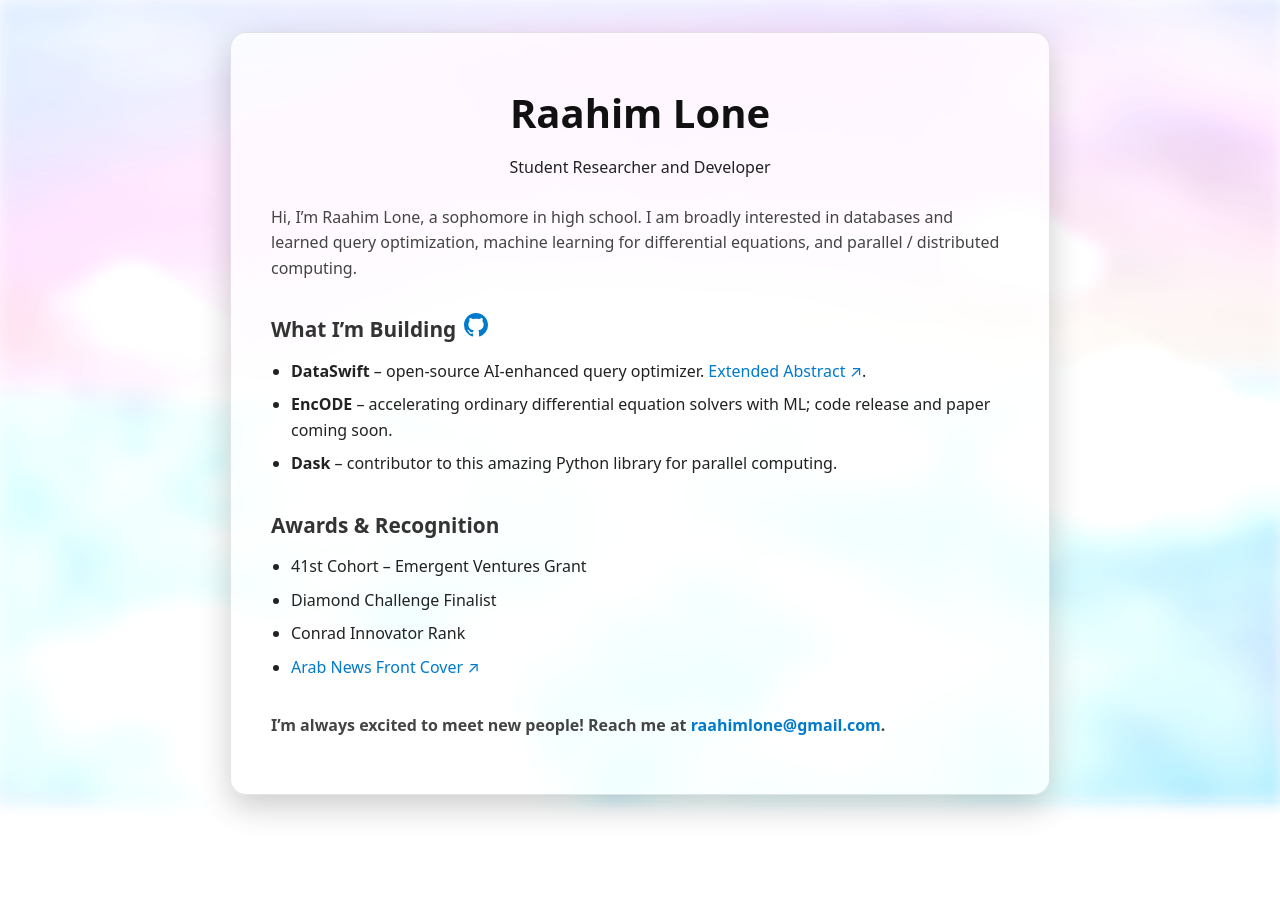
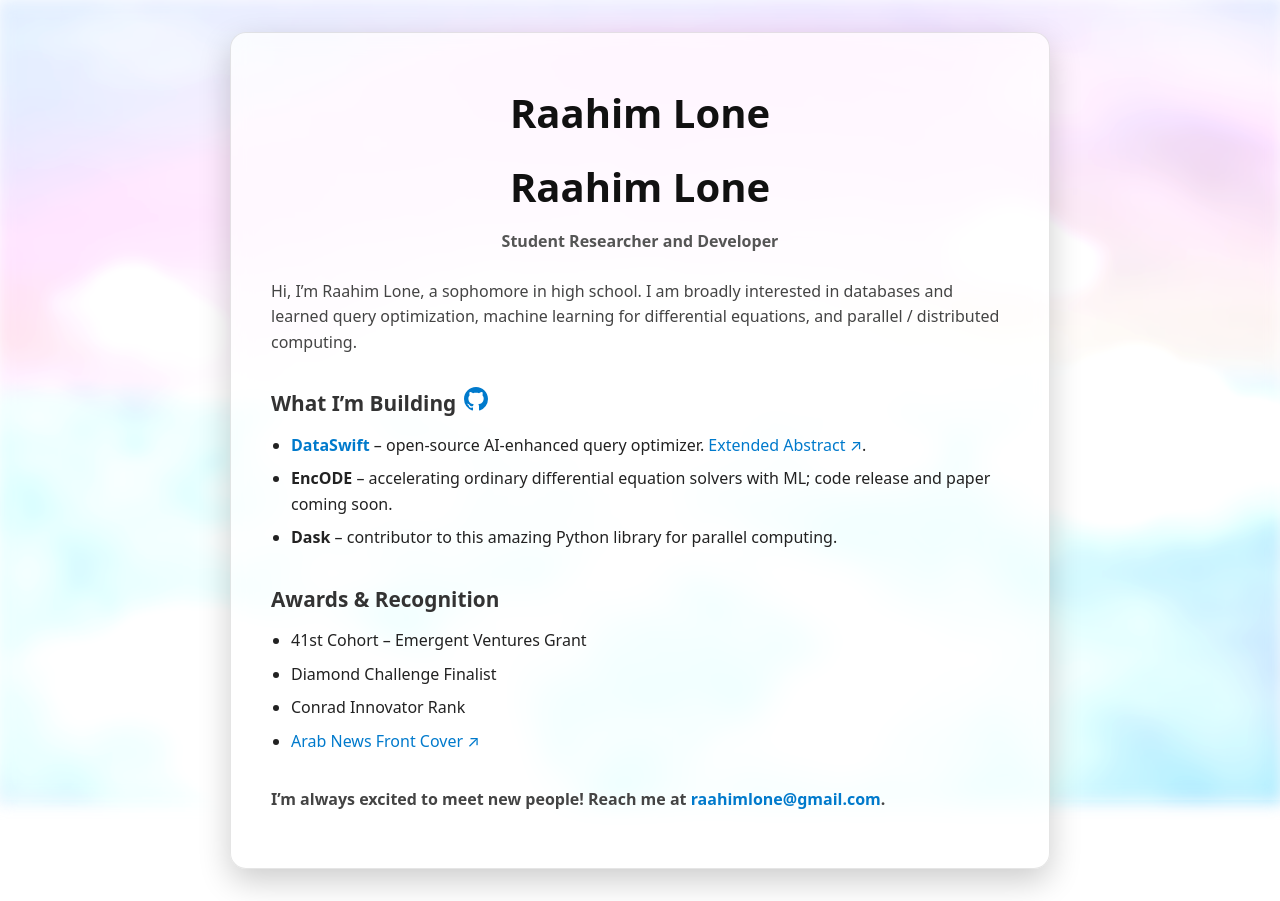
Before and after one commit to Raahim-Lone/raahimlone.github.io, a plain HTML site: page index.html in a window 1280 px wide. Before the commit the page ends 827 px from the top, so only its background shows below. Drawn offline with Linux system fonts and the light colour scheme.

Commit message:
Update index.html

```diff
--- a/index.html
+++ b/index.html
@@ -6,11 +6,9 @@
   <title>Raahim Lone</title>
 
   <style>
-    /* Reset & Base */
     *,*::before,*::after { box-sizing: border-box; margin: 0; padding: 0; }
     html, body           { height: 100%; font-family: system-ui,-apple-system,"Segoe UI",Roboto,sans-serif; line-height: 1.6; color: #222; }
 
-    /* ---------- Dynamic Background ---------- */
     body::before {
       content: "";
       position: fixed;
@@ -33,7 +31,6 @@
       to   { transform: scale(1.06);}
     }
 
-    /* ---------- Card Entrance & Hover ---------- */
     @keyframes fadeInDown {
       from { opacity: 0; transform: translateY(-24px); }
       to   { opacity: 1; transform: translateY(0);      }
@@ -45,7 +42,7 @@
       justify-content: center;
       padding: 2rem;
       min-height: 100%;
-      perspective: 1000px;              /* slight 3-D for tilt */
+      perspective: 1000px;
     }
 
     .card {
@@ -62,23 +59,19 @@
       transform-style: preserve-3d;
     }
 
-    /* Subtle “lift” & tilt on hover */
     .card:hover {
       transform: translateY(-6px) rotateX(6deg);
       box-shadow: 0 20px 40px rgba(0,0,0,0.25);
     }
 
-    /* ---------- Staggered Content Reveal ---------- */
     @keyframes fadeUp {
       from { opacity: 0; transform: translateY(20px); }
       to   { opacity: 1; transform: translateY(0);    }
     }
-    /* Select only direct children inside .card */
     .card > * {
       opacity: 0;
       animation: fadeUp 0.8s ease-out forwards;
     }
-    /* Delay each successive element a bit for a nice stagger */
     .card > *:nth-child(1) { animation-delay: .3s; }
     .card > *:nth-child(2) { animation-delay: .45s;}
     .card > *:nth-child(3) { animation-delay: .6s; }
@@ -86,7 +79,6 @@
     .card > *:nth-child(5) { animation-delay: .9s; }
     .card > *:nth-child(6) { animation-delay: 1.05s;}
 
-    /* ---------- Typography ---------- */
     h1 { font-size: 2.5rem; margin-bottom: .25em; color: #111; }
     h2 { font-size: 1.3rem; margin: 2rem 0 .75rem; color: #333; display: flex; align-items: center; gap: 0.5rem; }
     p, li { font-size: 1rem; margin-bottom: 0.5rem; }
@@ -96,7 +88,6 @@
       text-decoration: none;
       position: relative;
     }
-    /* Animated underline */
     a::after {
       content: '';
       position: absolute;
@@ -109,7 +100,6 @@
     }
     a:hover::after { transform-origin: left; transform: scaleX(1); }
 
-    /* ---------- Helpers ---------- */
     .text-center { text-align: center; }
     .avatar {
       width: 88px;
@@ -120,8 +110,13 @@
       flex-shrink: 0;
     }
     .icon  { width: 24px; height: 24px; fill: #007acc; }
+    .subtitle {
+      font-weight: 600;
+      color: #555;
+      font-size: 1rem;
+      margin-top: 0.25em;
+    }
 
-    /* ---------- Responsive ---------- */
     @media (max-width: 480px) {
       .card { padding: 2rem 1.25rem; }
       h1    { font-size: 2rem;      }
@@ -134,7 +129,10 @@
     <section class="card">
       <div class="text-center" style="margin-bottom:1.5rem;">
         <h1>Raahim Lone</h1>
-        <p>Student Researcher and Developer</p>
+        <div class="text-center" style="margin-bottom:1.5rem;">
+          <h1>Raahim Lone</h1>
+          <p class="subtitle">Student Researcher and Developer</p>
+        </div>
       </div>
 
       <p style="margin-top:1.5rem; color:#444;">Hi, I’m Raahim Lone, a sophomore in high school. I am broadly interested in databases and learned query optimization, machine learning for differential equations, and parallel / distributed computing.</p>
@@ -147,7 +145,13 @@
         </a>
       </h2>
       <ul>
-        <li><strong>DataSwift</strong> – open-source AI-enhanced query optimizer. <a href="Extended_Abstract" target="_blank">Extended&nbsp;Abstract&nbsp;↗</a>.</li>
+        <li>
+          <strong>
+            <a href="https://github.com/Raahim-Lone/DataSwift" target="_blank">DataSwift</a>
+          </strong>
+          – open-source AI-enhanced query optimizer.
+          <a href="Extended_Abstract" target="_blank">Extended Abstract ↗</a>.
+        </li>
         <li><strong>EncODE</strong> – accelerating ordinary differential equation solvers with ML; code release and paper coming soon.</li>
         <li><strong>Dask</strong> – contributor to this amazing Python library for parallel computing.</li>
       </ul>
```
